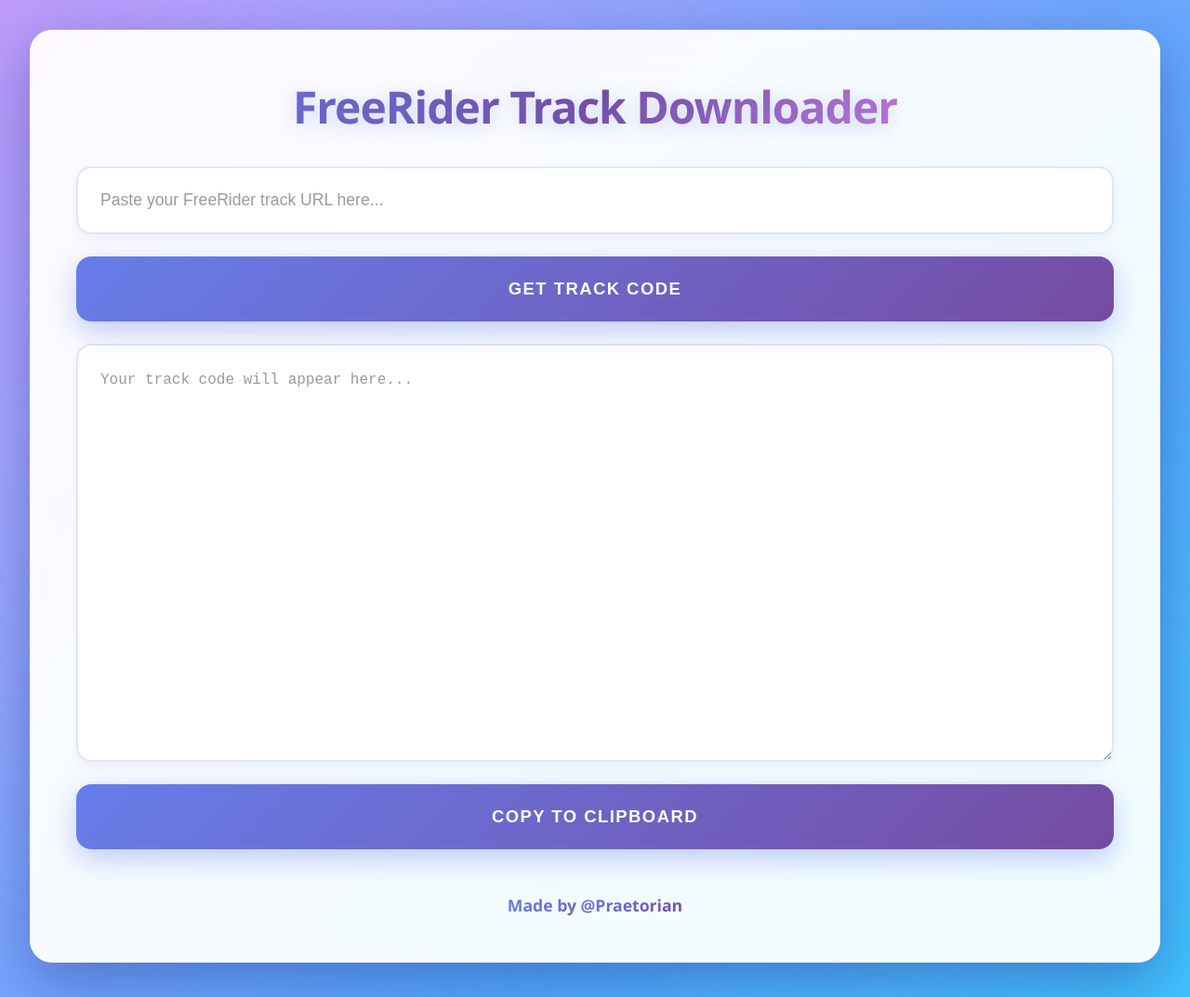
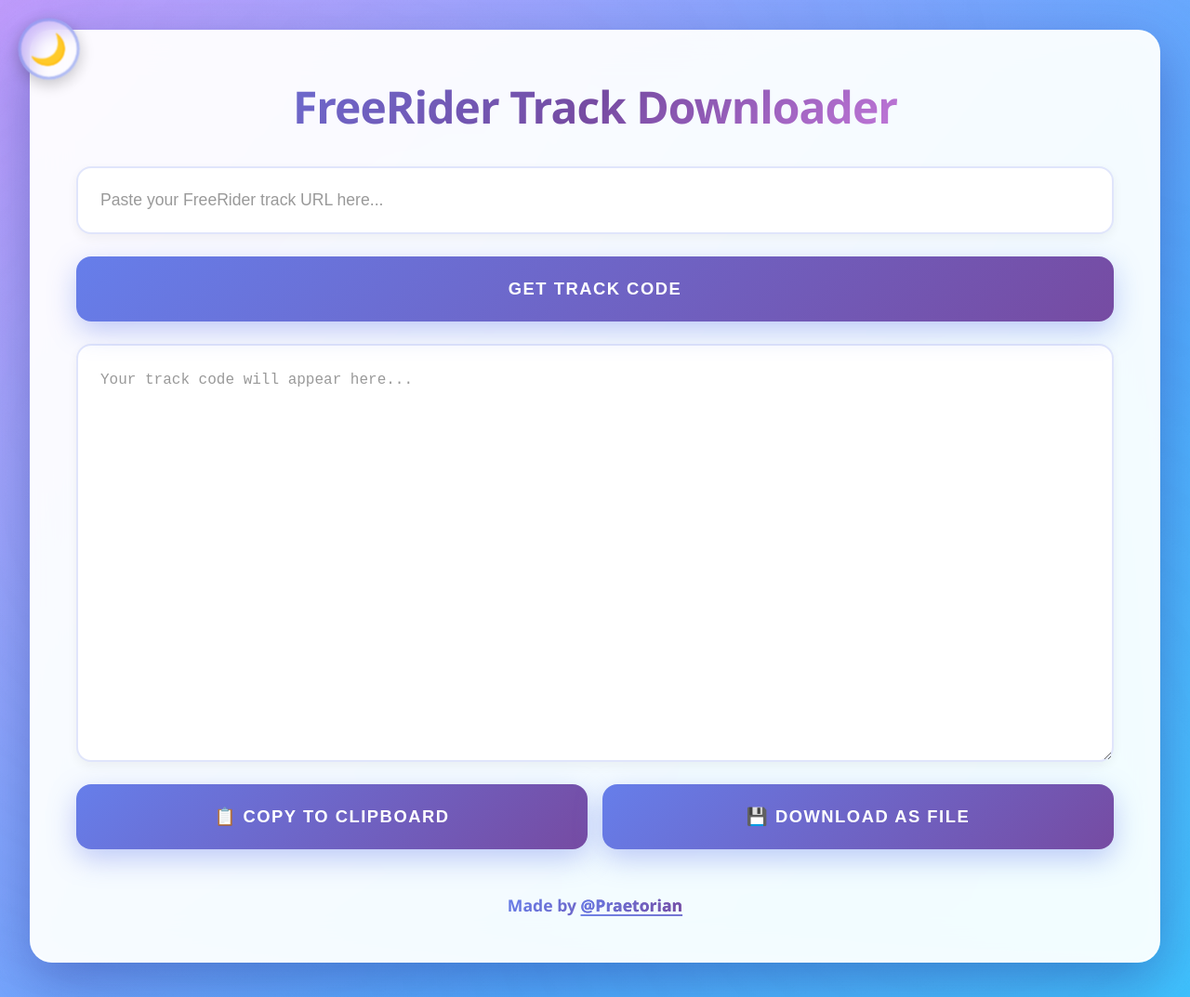
Before and after one commit to Praetorian301/FreeriderHD-Track-Downloader, a Flask app: page / in a window 1280 px wide. Shown: the whole page at 93% size. Run offline with Flask 3, Linux system fonts and the light colour scheme.

Commit message:
feat: simplify UI and enhance theme toggle visibility
- Streamlined to core features: fetch, copy, and download
- Added pulsing animation to dark/light mode toggle
- Moved theme toggle to top-left with better centering
- Made footer link always underlined for better discoverability
- Improved overall accessibility and user experience

```diff
--- a/FRHDTrackPuller/static/styles.css
+++ b/FRHDTrackPuller/static/styles.css
@@ -18,6 +18,7 @@ body {
     padding: 2rem;
     position: relative;
     overflow-x: hidden;
+    transition: background 0.5s ease;
 }
 
 /* Animated background particles */
@@ -72,9 +73,20 @@ body::after {
     }
 }
 
-@keyframes shimmer {
-    0% { background-position: -1000px 0; }
-    100% { background-position: 1000px 0; }
+@keyframes loadingSlide {
+    0% { left: -50%; }
+    100% { left: 100%; }
+}
+
+@keyframes pulse {
+    0%, 100% {
+        transform: scale(1);
+        box-shadow: 0 4px 15px rgba(0, 0, 0, 0.2);
+    }
+    50% {
+        transform: scale(1.05);
+        box-shadow: 0 6px 20px rgba(0, 0, 0, 0.3);
+    }
 }
 
 /* Main Container - Glass Morphism */
@@ -97,6 +109,7 @@ body::after {
     text-align: center;
     position: relative;
     z-index: 1;
+    transition: all 0.5s ease;
 }
 
 /* Heading Styles */
@@ -110,7 +123,6 @@ h1 {
     margin-bottom: 0.5rem;
     letter-spacing: -1px;
     animation: fadeIn 0.8s ease-out;
-    text-shadow: 0 4px 20px rgba(102, 126, 234, 0.3);
 }
 
 /* Input Styles */
@@ -247,9 +259,83 @@ button:disabled {
     border-radius: 10px;
 }
 
-@keyframes loadingSlide {
-    0% { left: -50%; }
-    100% { left: 100%; }
+/* Dark Mode Toggle - MOVED TO TOP LEFT */
+.dark-mode-toggle {
+    position: fixed;
+    top: 20px;
+    left: 20px;
+    font-size: 2rem;
+    background: rgba(255, 255, 255, 0.3);
+    backdrop-filter: blur(10px);
+    border: 3px solid rgba(102, 126, 234, 0.5);
+    border-radius: 50%;
+    width: 65px;
+    height: 65px;
+    display: flex;
+    align-items: center;
+    justify-content: center;
+    cursor: pointer;
+    transition: all 0.3s ease;
+    z-index: 100;
+    box-shadow: 0 4px 15px rgba(102, 126, 234, 0.3);
+    animation: pulse 3s ease-in-out infinite;
+    line-height: 1;
+    padding: 0;
+}
+
+.dark-mode-toggle:hover {
+    transform: scale(1.15) rotate(15deg);
+    box-shadow: 0 8px 25px rgba(102, 126, 234, 0.5);
+    background: rgba(255, 255, 255, 0.4);
+    animation: none;
+}
+
+/* Dark Mode Styles */
+body.dark-mode {
+    background: linear-gradient(135deg, #1a1a2e 0%, #16213e 25%, #0f3460 50%, #533483 75%, #162447 100%);
+}
+
+body.dark-mode .dark-mode-toggle {
+    background: rgba(30, 30, 46, 0.8);
+    border-color: rgba(240, 147, 251, 0.5);
+    box-shadow: 0 4px 15px rgba(240, 147, 251, 0.3);
+}
+
+body.dark-mode .dark-mode-toggle:hover {
+    background: rgba(40, 40, 56, 0.9);
+    box-shadow: 0 8px 25px rgba(240, 147, 251, 0.5);
+}
+
+body.dark-mode .container {
+    background: rgba(30, 30, 46, 0.95);
+    border: 2px solid rgba(255, 255, 255, 0.1);
+}
+
+body.dark-mode input,
+body.dark-mode textarea {
+    background: #1e1e2e;
+    color: #e0e0e0;
+    border-color: rgba(102, 126, 234, 0.3);
+}
+
+body.dark-mode input::placeholder,
+body.dark-mode textarea::placeholder {
+    color: rgba(255, 255, 255, 0.4);
+}
+
+body.dark-mode footer {
+    color: #b0b0b0;
+}
+
+/* Button Grid */
+.button-grid {
+    display: grid;
+    grid-template-columns: 1fr 1fr;
+    gap: 1rem;
+}
+
+.button-grid button {
+    width: 100%;
 }
 
 /* Footer */
@@ -267,6 +353,26 @@ footer strong {
     background-clip: text;
     font-weight: 700;
     font-size: 1.1rem;
+}
+
+footer a {
+    color: inherit;
+    text-decoration: underline;
+    text-decoration-thickness: 2px;
+    text-underline-offset: 3px;
+    text-decoration-color: rgba(102, 126, 234, 0.6);
+    background: linear-gradient(135deg, #667eea 0%, #764ba2 100%);
+    -webkit-background-clip: text;
+    -webkit-text-fill-color: transparent;
+    background-clip: text;
+    transition: all 0.3s ease;
+    cursor: pointer;
+}
+
+footer a:hover {
+    opacity: 0.8;
+    text-underline-offset: 5px;
+    text-decoration-color: rgba(102, 126, 234, 1);
 }
 
 /* Custom Scrollbar */
@@ -320,6 +426,10 @@ textarea::-webkit-scrollbar-thumb:hover {
         height: 300px;
         padding: 1.2rem;
     }
+
+    .button-grid {
+        grid-template-columns: 1fr;
+    }
 }
 
 @media (max-width: 480px) {
@@ -336,50 +446,9 @@ textarea::-webkit-scrollbar-thumb:hover {
         font-size: 1.75rem;
     }
 
+    .dark-mode-toggle {
+        width: 55px;
+        height: 55px;
+        font-size: 1.6rem;
+    }
 }
-footer a {
-    color: inherit;
-    text-decoration: none;
-    background: linear-gradient(135deg, #667eea 0%, #764ba2 100%);
-    -webkit-background-clip: text;
-    -webkit-text-fill-color: transparent;
-    background-clip: text;
-    transition: all 0.3s ease;
-    position: relative;
-}
-
-footer a:hover {
-    opacity: 0.8;
-    text-decoration: underline;
-}
-
-footer a::after {
-    content: '';
-    position: absolute;
-    bottom: -2px;
-    left: 0;
-    width: 0;
-    height: 2px;
-    background: linear-gradient(135deg, #667eea 0%, #764ba2 100%);
-    transition: width 0.3s ease;
-}
-
-footer a:hover::after {
-    width: 100%;
-}
-
-footer a {
-    color: inherit;
-    text-decoration: underline;
-    background: linear-gradient(135deg, #667eea 0%, #764ba2 100%);
-    -webkit-background-clip: text;
-    -webkit-text-fill-color: transparent;
-    background-clip: text;
-    transition: all 0.3s ease;
-}
-
-footer a:hover {
-    opacity: 0.8;
-    text-decoration: underline;
-    text-underline-offset: 3px;
-}
--- a/FRHDTrackPuller/templates/index.html
+++ b/FRHDTrackPuller/templates/index.html
@@ -9,6 +9,35 @@
 
     <script>
         let fullTrackData = "";
+        let currentTrackNumber = "";
+
+        // Dark mode toggle
+        function toggleDarkMode() {
+            document.body.classList.toggle('dark-mode');
+            const isDark = document.body.classList.contains('dark-mode');
+            localStorage.setItem('darkMode', isDark);
+
+            const toggle = document.querySelector('.dark-mode-toggle');
+            toggle.textContent = isDark ? '☀️' : '🌙';
+            toggle.setAttribute('title', isDark ? 'Switch to Light Mode' : 'Switch to Dark Mode');
+        }
+
+        // Load dark mode preference
+        document.addEventListener('DOMContentLoaded', () => {
+            const darkMode = localStorage.getItem('darkMode') === 'true';
+            if (darkMode) {
+                document.body.classList.add('dark-mode');
+                const toggle = document.querySelector('.dark-mode-toggle');
+                toggle.textContent = '☀️';
+                toggle.setAttribute('title', 'Switch to Light Mode');
+            }
+
+            document.getElementById('freerider-url').addEventListener('keypress', (e) => {
+                if (e.key === 'Enter') {
+                    fetchData();
+                }
+            });
+        });
 
         async function fetchData() {
             const url = document.getElementById("freerider-url").value;
@@ -16,11 +45,18 @@
             const loadingBar = document.getElementById("loading-bar");
             const fetchButton = document.querySelector('button[onclick="fetchData()"]');
 
-            // Validate input
             if (!url.trim()) {
                 showNotification("Please enter a FreeRider URL", "error");
                 return;
             }
+
+            // Extract track number
+            const match = url.match(/t\/(\d+)-/);
+            if (!match) {
+                showNotification("Invalid FreeRider URL format", "error");
+                return;
+            }
+            currentTrackNumber = match[1];
 
             // Show loading state
             loadingBar.style.display = "block";
@@ -43,17 +79,13 @@
                     showNotification(result.error, "error");
                 } else {
                     fullTrackData = result.output;
-
-                    // Display in textarea
                     outputField.value = fullTrackData;
-
                     showNotification("Track code retrieved successfully!", "success");
                 }
             } catch (error) {
                 console.error("Error fetching data:", error);
                 showNotification("Failed to fetch data. Please try again.", "error");
             } finally {
-                // Hide loading state
                 loadingBar.style.display = "none";
                 fetchButton.disabled = false;
                 fetchButton.style.opacity = "1";
@@ -66,11 +98,9 @@
                 return;
             }
 
-            // Use modern clipboard API for large data
             navigator.clipboard.writeText(fullTrackData).then(() => {
                 showNotification("Track code copied to clipboard!", "success");
             }).catch((err) => {
-                // Fallback method
                 const output = document.getElementById("output");
                 output.select();
                 output.setSelectionRange(0, output.value.length);
@@ -84,14 +114,31 @@
             });
         }
 
+        function downloadAsFile() {
+            if (!fullTrackData || fullTrackData.trim() === "") {
+                showNotification("No track code to download!", "error");
+                return;
+            }
+
+            const blob = new Blob([fullTrackData], { type: 'text/plain' });
+            const url = URL.createObjectURL(blob);
+            const a = document.createElement('a');
+            a.href = url;
+            a.download = `frhd-track-${currentTrackNumber}.txt`;
+            document.body.appendChild(a);
+            a.click();
+            document.body.removeChild(a);
+            URL.revokeObjectURL(url);
+
+            showNotification("Track downloaded as file!", "success");
+        }
+
         function showNotification(message, type) {
-            // Remove existing notifications
             const existingNotif = document.querySelector('.notification');
             if (existingNotif) {
                 existingNotif.remove();
             }
 
-            // Create notification element
             const notification = document.createElement('div');
             notification.className = `notification ${type}`;
             notification.textContent = message;
@@ -114,21 +161,11 @@
 
             document.body.appendChild(notification);
 
-            // Remove notification after 4 seconds
             setTimeout(() => {
                 notification.style.animation = 'slideOutRight 0.3s ease-out';
                 setTimeout(() => notification.remove(), 300);
             }, 4000);
         }
-
-        // Allow Enter key to trigger fetch
-        document.addEventListener('DOMContentLoaded', () => {
-            document.getElementById('freerider-url').addEventListener('keypress', (e) => {
-                if (e.key === 'Enter') {
-                    fetchData();
-                }
-            });
-        });
     </script>
 
     <style>
@@ -156,6 +193,8 @@
     </style>
 </head>
 <body>
+    <button class="dark-mode-toggle" onclick="toggleDarkMode()" title="Switch to Dark Mode">🌙</button>
+
     <div class="container">
         <h1>FreeRider Track Downloader</h1>
 
@@ -167,7 +206,10 @@
 
         <textarea id="output" readonly placeholder="Your track code will appear here..."></textarea>
 
-        <button onclick="copyToClipboard()">Copy to Clipboard</button>
+        <div class="button-grid">
+            <button onclick="copyToClipboard()">📋 Copy to Clipboard</button>
+            <button onclick="downloadAsFile()">💾 Download as File</button>
+        </div>
 
         <footer>
             <strong>Made by <a href="https://github.com/Praetorian301" target="_blank">@Praetorian</a></strong>
```
Also changed, not shown: FRHDTrackPuller/app.py (line endings or trailing spaces), FRHDTrackPuller/requirements.txt (line endings or trailing spaces).
